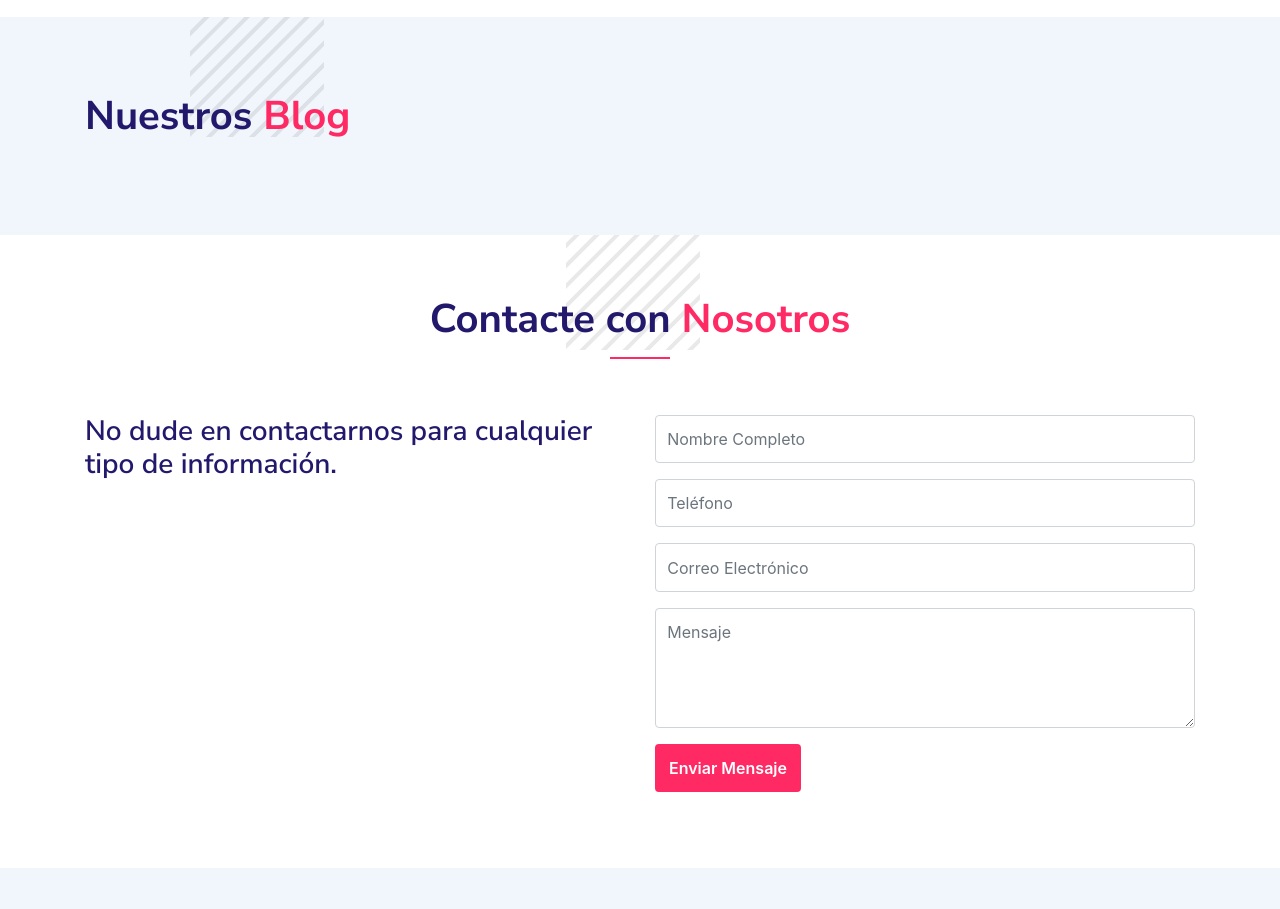
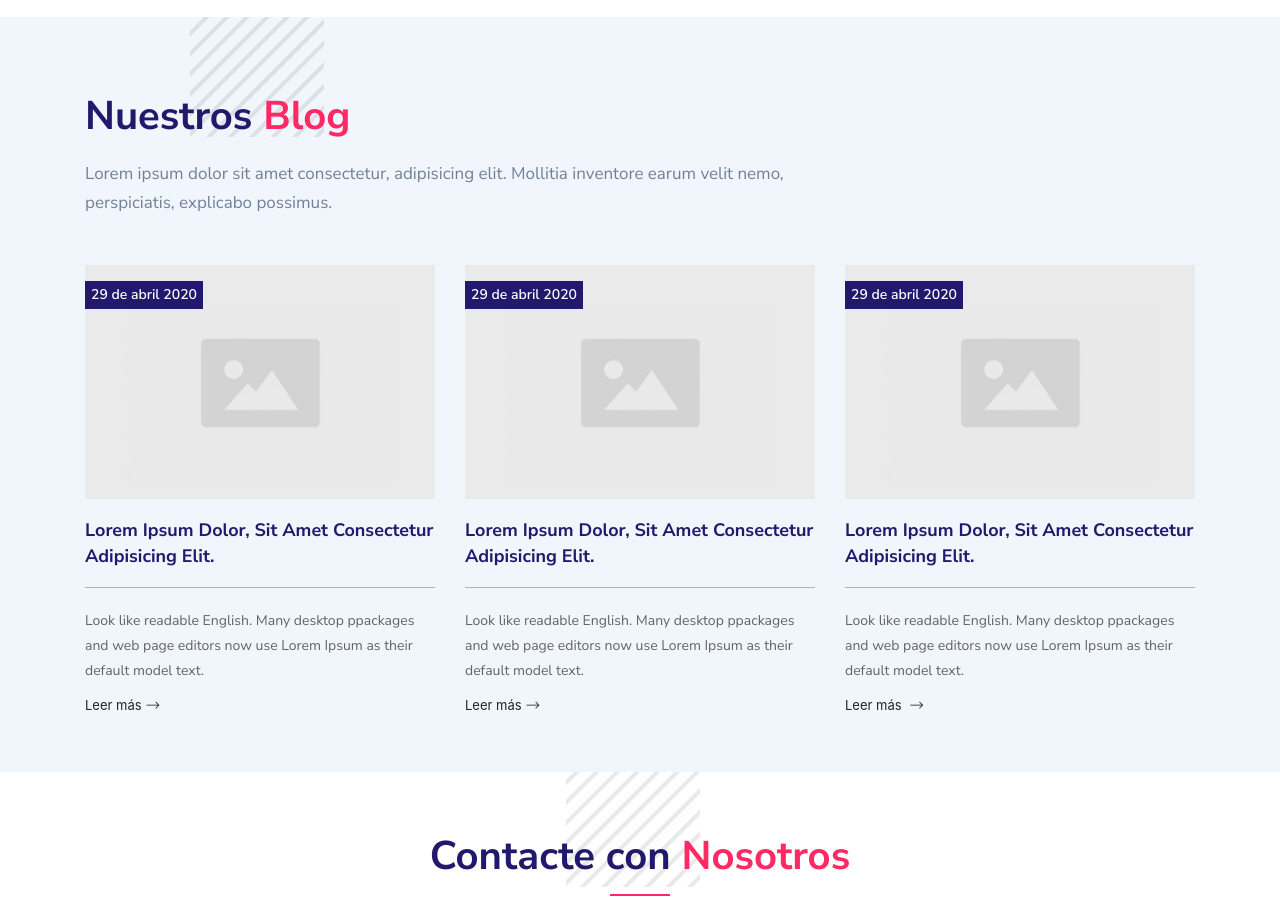
Before and after one commit to cahuayamarcial/marbot-template, a plain HTML site: page index.html in a window 1280 px wide. Shown: the part 2430-3339 px from the top of the page. Before the commit the page ends 3298 px from the top, so only its background shows below. Drawn offline with nearby package versions, Linux system fonts and the light colour scheme.

Commit message:
add blog section 🚀

```diff
--- a/assets/css/main.css
+++ b/assets/css/main.css
@@ -436,6 +436,13 @@ div.shape-works {
     outline: 0;
     box-shadow: 0 0 0 0.2rem rgba(255, 41, 100, 0.25);
 }
+
+
+/*-------------------------------------------------------------------
+-------------------------------- Blog -------------------------------
+-------------------------------------------------------------------*/
+
+
 
 /* Extra small, small & medium devices (phones & landscape tablets) */
 @media (max-width: 992px) {
@@ -1118,6 +1125,10 @@ figure {
 	.marbot {
 		padding: 125px 0 100px 0;
 	}
+
+	.mobi-mb-30{
+		margin-bottom: 40px;
+	}
 }
 
 
@@ -1202,3 +1213,106 @@ figure {
     width: 7em;
   }
 }
+
+
+
+
+
+
+.fix,
+.overlay-scale {
+	overflow: hidden
+}
+
+
+
+/*-------------------------------------------------------------------
+ ------------------------------- Blog  ------------------------------
+ -------------------------------------------------------------------*/
+
+.blog-post .thumb img {
+	-webkit-transition: all .3s ease-in-out 0s;
+	-o-transition: all .3s ease-in-out 0s;
+	transition: all .3s ease-in-out 0s
+}
+
+.blog-post:hover .thumb img {
+	-webkit-transform: scale(1.1);
+	-ms-transform: scale(1.1);
+	transform: scale(1.1)
+}
+
+.blog-post .content>h5 {
+	font-size: 14px
+}
+
+.blog-post .content h4 {
+	font-size: 18px;
+	font-weight: 700;
+	line-height: 26px
+}
+
+.blog-post .content a:hover h4 {
+	color: #ff214f
+}
+
+.blog-post .content>p {
+	color: #7f7f7f;
+	font-size: 14px;
+	line-height: 25px
+}
+
+a.read-more {
+	font-size: 13px
+}
+
+a.read-more i {
+	padding-left: 5px;
+	transition: all .3s ease 0s
+}
+
+a.read-more:hover i {
+	padding-left: 10px
+}
+
+.classic .blog-post .content {
+	padding-top: 10px
+}
+
+.classic .blog-post .content>p,
+.list-blog .blog-post .content>p {
+	color: #636363
+}
+
+.classic .blog-post .divider,
+.list-blog .blog-post .divider,
+.masonry .blog-post .divider {
+	margin: 18px 0 20px
+}
+
+.classic .blog-post .divider hr.line,
+.list-blog .blog-post .divider hr.line,
+.masonry .blog-post .divider hr.line {
+	background-color: #c9c9c9
+}
+
+
+
+
+
+
+
+.date-blog{
+	position: absolute;
+    background: #22196c;
+    color: #fff;
+    padding: 6px;
+    top: 16px;
+}
+
+.blog-post a{
+	display: block;
+}
+.blog-post a img{
+	width: 100%;
+}
--- a/index.html
+++ b/index.html
@@ -264,7 +264,7 @@
         </div> <!-- /.agn-our-gallery -->
     </section>
 
-    <section class="contact-blog ptb-60 ">
+    <section class="contact-blog ptb-60 blog-area classic">
         <div class="container">
             <div class="row align-items-center">
                 <div class="col-lg-8 mtb-15">
@@ -272,7 +272,63 @@
                         <img src="assets/images/bg-2.png" alt="Shape">
                     </div>
                     <h2 class="tw-7 mb-20">Nuestros <span class="text-primary">Blog</span></h2>
-                    <!-- <p class="font-2">Lorem ipsum dolor sit amet consectetur, adipisicing elit. Mollitia inventore earum velit nemo, perspiciatis, explicabo possimus.</p> -->
+                    <p class="font-2">Lorem ipsum dolor sit amet consectetur, adipisicing elit. Mollitia inventore earum velit nemo, perspiciatis, explicabo possimus.</p>
+                </div>
+            </div>
+            <div class="row mt-3">
+                <div class="col-xs-12 col-sm-4 mobi-mb-30">
+                    <div class="blog-post">
+                        <div class="thumb fix">
+                            <a href="#"><img src="assets/images/blog/1.jpg" alt="Thumbnail"></a>
+                        </div>
+                        <div class="content">
+                            <h5 class="date-blog">29 de abril 2020</h5>
+                            <a href="#"><h4 class="text-capitalize mb-10 mt-2">
+                                Lorem ipsum dolor, sit amet consectetur adipisicing elit.
+                            </h4></a>
+                            <div class="divider"><hr class="line"></div>
+                            <p class="mb-10">
+                                Look like readable English. Many desktop ppackages and web page editors now use Lorem Ipsum as their default model text.
+                            </p>
+                            <a href="#" class="read-more">Leer más<i class="flaticon-next"></i></a>
+                        </div>
+                    </div>
+                </div>
+                <div class="col-xs-12 col-sm-4 mobi-mb-30">
+                    <div class="blog-post">
+                        <div class="thumb fix">
+                            <a href="#"><img src="assets/images/blog/1.jpg" alt="Thumbnail"></a>
+                        </div>
+                        <div class="content">
+                            <h5 class="date-blog">29 de abril 2020</h5>
+                            <a href="#"><h4 class="text-capitalize mb-10 mt-2">
+                                Lorem ipsum dolor, sit amet consectetur adipisicing elit.
+                            </h4></a>
+                            <div class="divider"><hr class="line"></div>
+                            <p class="mb-10">
+                                Look like readable English. Many desktop ppackages and web page editors now use Lorem Ipsum as their default model text.
+                            </p>
+                            <a href="#" class="read-more">Leer más<i class="flaticon-next"></i></a>
+                        </div>
+                    </div>
+                </div>
+                <div class="col-xs-12 col-sm-4 mobi-mb-30">
+                    <div class="blog-post">
+                        <div class="thumb fix">
+                            <a href="#"><img src="assets/images/blog/1.jpg" alt="Thumbnail"></a>
+                        </div>
+                        <div class="content">
+                            <h5 class="date-blog">29 de abril 2020</h5>
+                            <a href="#"><h4 class="text-capitalize mb-10 mt-2">
+                                Lorem ipsum dolor, sit amet consectetur adipisicing elit.
+                            </h4></a>
+                            <div class="divider"><hr class="line"></div>
+                            <p class="mb-10">
+                                Look like readable English. Many desktop ppackages and web page editors now use Lorem Ipsum as their default model text.
+                            </p>
+                            <a href="#" class="read-more">Leer más <i class="flaticon-next"></i></a>
+                        </div>
+                    </div>
                 </div>
             </div>
         </div>
```
Also changed, not shown: assets/images/blog/1.jpg (added).
